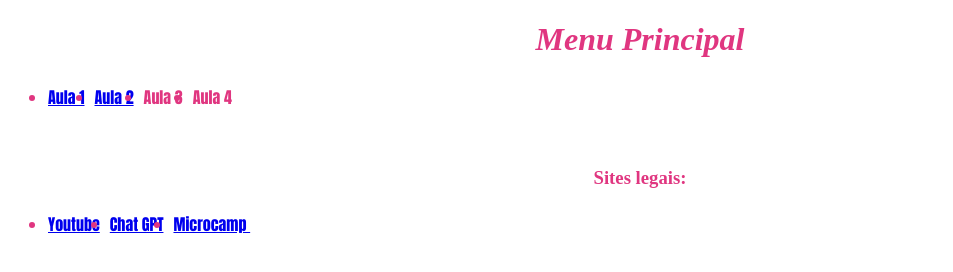
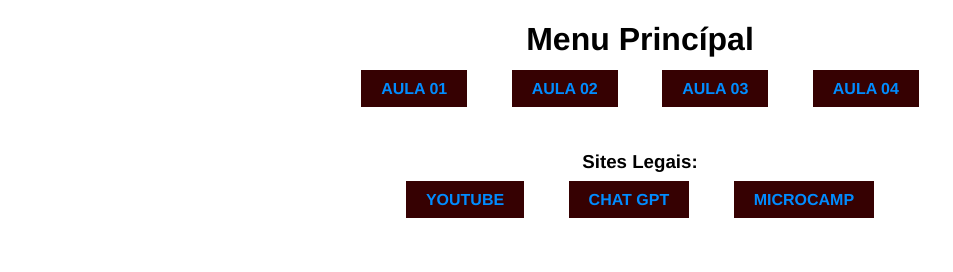
Before and after one commit to duilioprofdesigner/aulasab10, a plain HTML site: page index.html in a window 1280 px wide. Shown: the whole page, without its empty margins (0-953 px from the left). Drawn offline with Linux system fonts and the light colour scheme.

Commit message:
Add files via upload

```diff
--- a/index.html
+++ b/index.html
@@ -2,48 +2,62 @@
 <html>
 <head>
 <meta charset="utf-8">
-<title>Principal</title>
+<title>Princípal</title>
 <style type="text/css">
 body,td,th {
-    color: #E03680;
+    color: #000000;
+    font-family: Gotham, "Helvetica Neue", Helvetica, Arial, sans-serif;
+}
+body {
+    background-color: #FFFFFF;
+    text-decoration: none;
     text-align: center;
 }
-body {
-    background-image: url(download.jfif);
-    text-align: center;
-}
-body h1 em {
-}
 ul {
-    overflow-x: hidden;
-    overflow-y: hidden;
-    font-family: Impact, Haettenschweiler, "Franklin Gothic Bold", "Arial Black", sans-serif;
-    float: none;
+    list-style-type: none;
+    overflow-x: visible;
 }
 li {
-    float: left;
-    margin-right: 10px;
-    margin-top: 5px;
-    margin-bottom: 5px;
+    display: inline;
+}
+	a:link, a:visited {
+    display: inline;
+    font-weight: bold;
+    color: #008CFF;
+    background-color: #360102;
     text-align: center;
+    padding: 10px 20px;
+    text-decoration: none;
+    text-transform: uppercase;
+    margin-right: 40px;
+    margin-top: 10px;
+    margin-bottom: 10px;
 }
+a:hover, a:active {
+    background-color: #008CFF;
+    color: #360102;
+    font-family: "Gill Sans", "Gill Sans MT", "Myriad Pro", "DejaVu Sans Condensed", Helvetica, Arial, sans-serif;
+}
+#centra{ text-align: center; }
 </style>
 </head>
 
 <body>
-<h1><em>Menu Principal </em></h1>
+<h1>Menu Princípal</h1>
 <ul>
-  <li><a href="primeiraaula.html">Aula 1</a></li>
-<li><a href="segunda aula.html">Aula 2</a></li>
-  <li><a href="inicio.html"></a>Aula 3</li>
-	<li><a href="quartaaula.html"></a>Aula 4</li>
+	  <li><a href="primeiraaula.html">Aula 01</a></li>
+  <li><a href="segundaaula.html">Aula 02</a></li>
+  <li><a href="terceiraaula.html">aula 03</a></li>
+	  <li><a href="quartaaula.html">Aula 04 </a> </li>
 </ul>
-<p>&nbsp;  </p>
-<h3>Sites legais:</h3>
+<p>&nbsp;&nbsp;</p>
+<h3>Sites Legais:</h3>
 <ul>
-  <li><a href="https://www.youtube.com/" target="_blank">Youtube</a></li>
-<li><a href="https://openai.com/index/chatgpt/" target="_blank">Chat GPT</a></li>
-	  <li><a href="https://www.microcamp.com.br" target="_blank">Microcamp&nbsp;</a></li>
+  <li><a href="https://www.youtube.com"> Youtube</a></li>
+
+ <li><a href="https://www.chatgpt.com.br">Chat Gpt</a>
+	</li>
+  <li><a href="https://microcamp.com.br/">Microcamp </a> </li>
 </ul>
 </body>
 </html>
```
